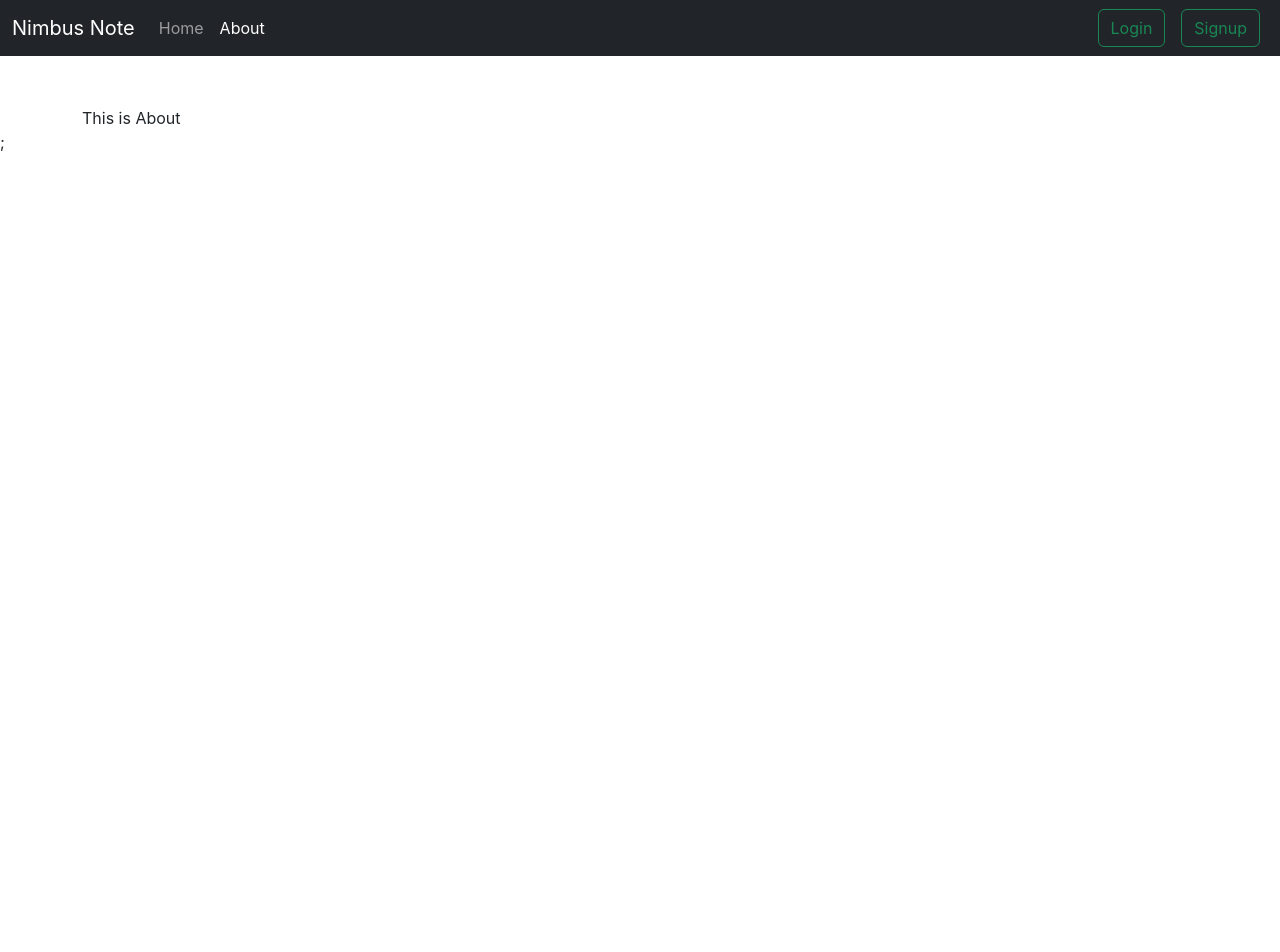
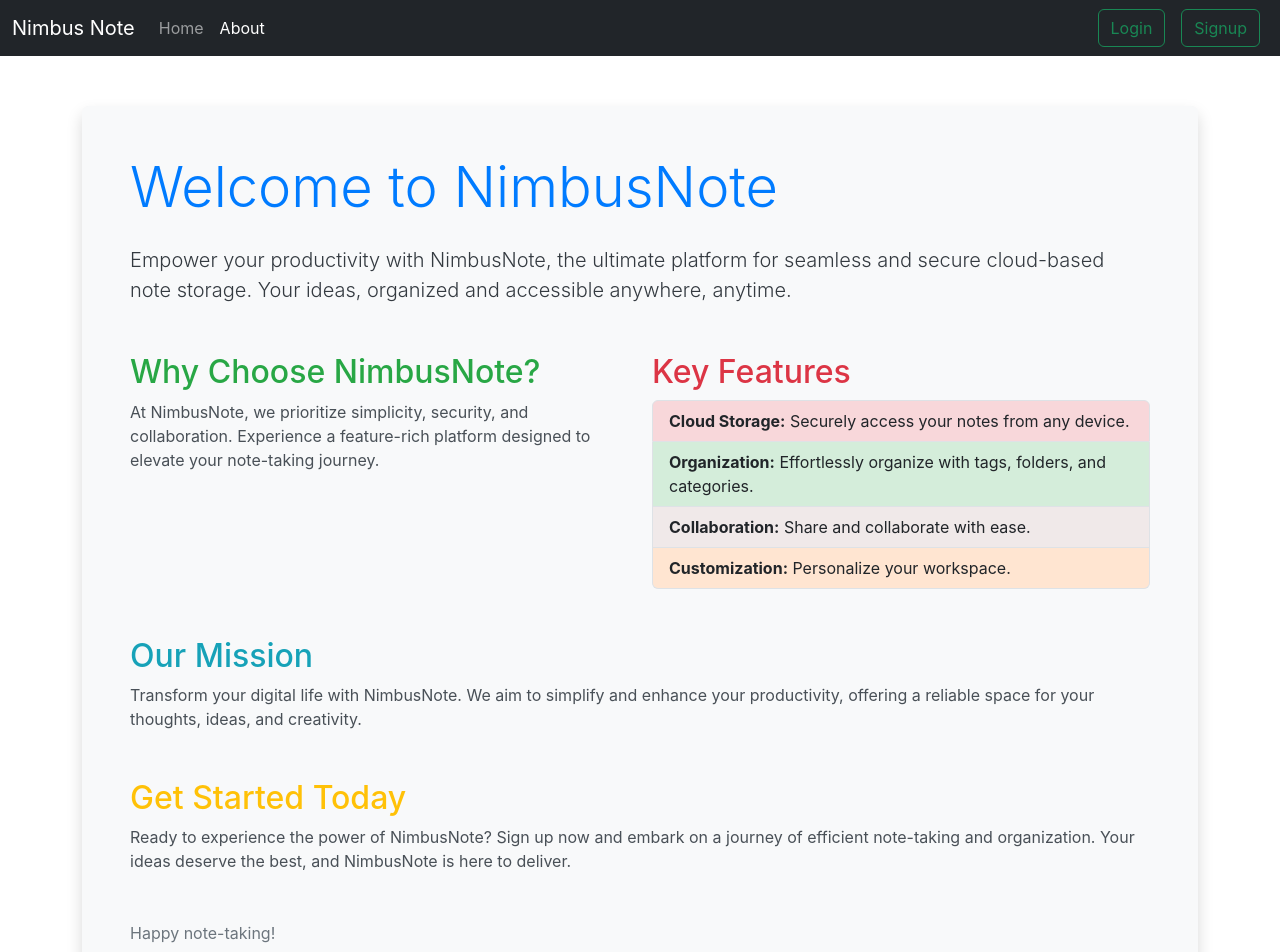
Before and after one commit to Saga690/nimbus-note, a React (Create React App) app: page /about in a window 1280 px wide. Shown: the top 952 px of the page. Before the commit the page ends 800 px from the top, so only its background shows below. Built offline with nearby package versions, Linux system fonts and the light colour scheme.

Commit message:
Added About Page

```diff
--- a/src/components/About.js
+++ b/src/components/About.js
@@ -1,12 +1,40 @@
 import React from 'react';
 
 const About = () => {
+  return (
+    <div className="container p-5 rounded shadow" style={{ backgroundColor: '#f8f9fa' }}>
+      <h1 className="display-4 mb-4" style={{ color: '#007bff' }}>Welcome to NimbusNote</h1>
+      <p className="lead" style={{ color: '#343a40' }}>Empower your productivity with NimbusNote, the ultimate platform for seamless and secure cloud-based note storage. Your ideas, organized and accessible anywhere, anytime.</p>
 
-  return (
-    <div>
-      This is About
+      <div className="row mt-5">
+        <div className="col-lg-6">
+          <h2 style={{ color: '#28a745' }}>Why Choose NimbusNote?</h2>
+          <p style={{ color: '#495057' }}>At NimbusNote, we prioritize simplicity, security, and collaboration. Experience a feature-rich platform designed to elevate your note-taking journey.</p>
+        </div>
+        <div className="col-lg-6">
+          <h2 style={{ color: '#dc3545' }}>Key Features</h2>
+          <ul className="list-group">
+            <li className="list-group-item" style={{ backgroundColor: '#f8d7da' }}><strong>Cloud Storage:</strong> Securely access your notes from any device.</li>
+            <li className="list-group-item" style={{ backgroundColor: '#d4edda' }}><strong>Organization:</strong> Effortlessly organize with tags, folders, and categories.</li>
+            <li className="list-group-item" style={{ backgroundColor: '#f0e9e9' }}><strong>Collaboration:</strong> Share and collaborate with ease.</li>
+            <li className="list-group-item" style={{ backgroundColor: '#ffe5d1' }}><strong>Customization:</strong> Personalize your workspace.</li>
+          </ul>
+        </div>
+      </div>
+
+      <div className="mt-5">
+        <h2 style={{ color: '#17a2b8' }}>Our Mission</h2>
+        <p style={{ color: '#495057' }}>Transform your digital life with NimbusNote. We aim to simplify and enhance your productivity, offering a reliable space for your thoughts, ideas, and creativity.</p>
+      </div>
+
+      <div className="mt-5">
+        <h2 style={{ color: '#ffc107' }}>Get Started Today</h2>
+        <p style={{ color: '#495057' }}>Ready to experience the power of NimbusNote? Sign up now and embark on a journey of efficient note-taking and organization. Your ideas deserve the best, and NimbusNote is here to deliver.</p>
+      </div>
+
+      <p className="mt-5" style={{ color: '#6c757d' }}>Happy note-taking!</p>
     </div>
-  )
-}
+  );
+};
 
-export default About
+export default About;
```
